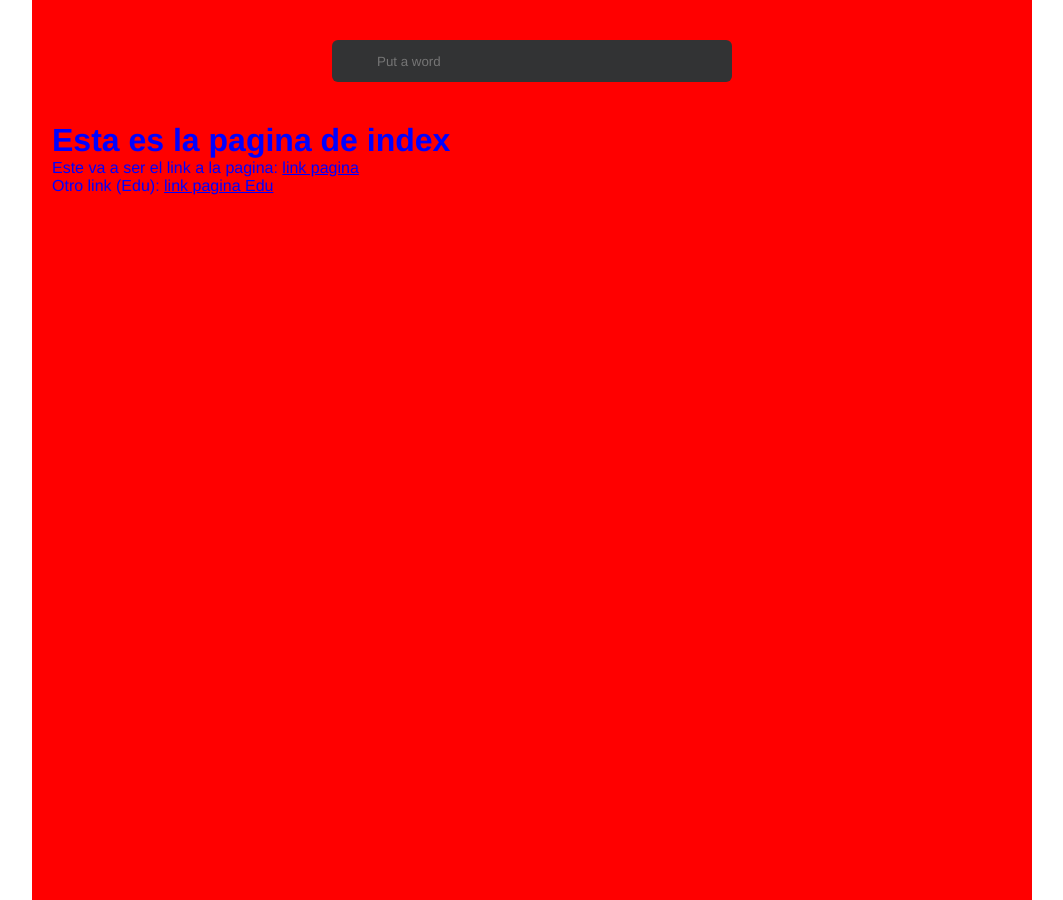
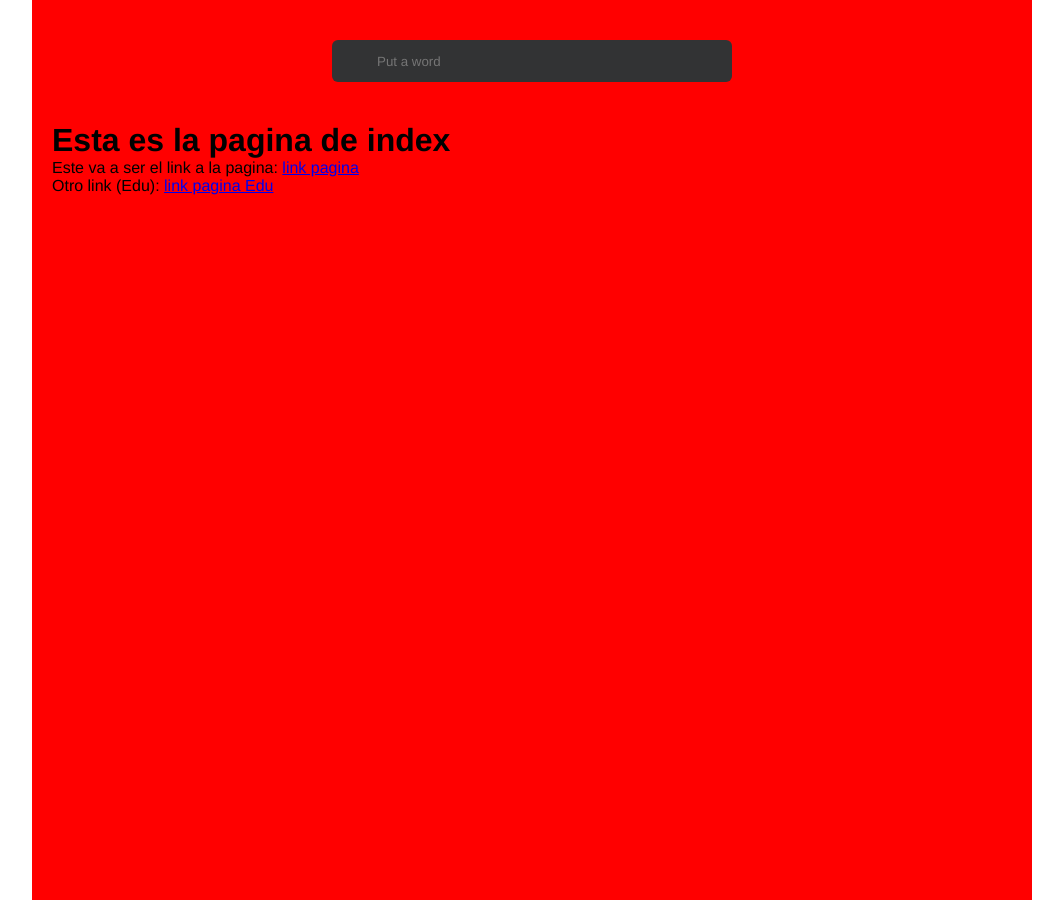
Before and after one commit to BCNGEEKS/Geekateca, a Jekyll site: the page built from index.md, in a window 1280 px wide. Shown: the whole page, without its empty margins (108-1171 px from the left). Built offline with Jekyll 4.4.1, drawn with Linux system fonts in a browser that asks for light colours.

Commit message:
Update style.css

```diff
--- a/style/style.css
+++ b/style/style.css
@@ -3,7 +3,6 @@
   padding: 0;
   box-sizing: border-box;
   font-family: "Gill Sans Extrabold", Helvetica, sans-serif;
-  color: blue;
 }
 
 .container{
```
